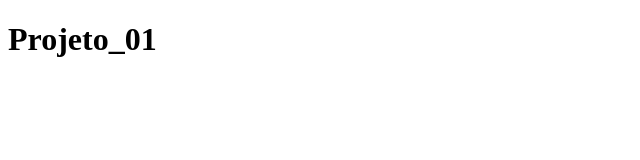
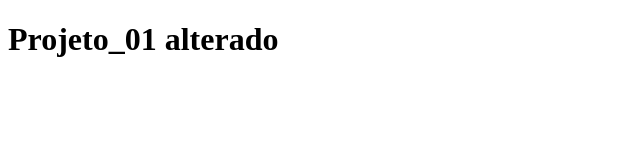
Before and after one commit to MiqueasBraga/projeto_01, a plain HTML site: page index.html in a window 1280 px wide. Shown: the whole page, without its empty margins (0-640 px from the left). Drawn offline with Linux system fonts and the light colour scheme.

Commit message:
Foi alterado

```diff
--- a/index.html
+++ b/index.html
@@ -7,6 +7,6 @@
     <title>Document</title>
 </head>
 <body>
-    <h1>Projeto_01</h1>
+    <h1>Projeto_01 alterado</h1>
 </body>
 </html>
```
